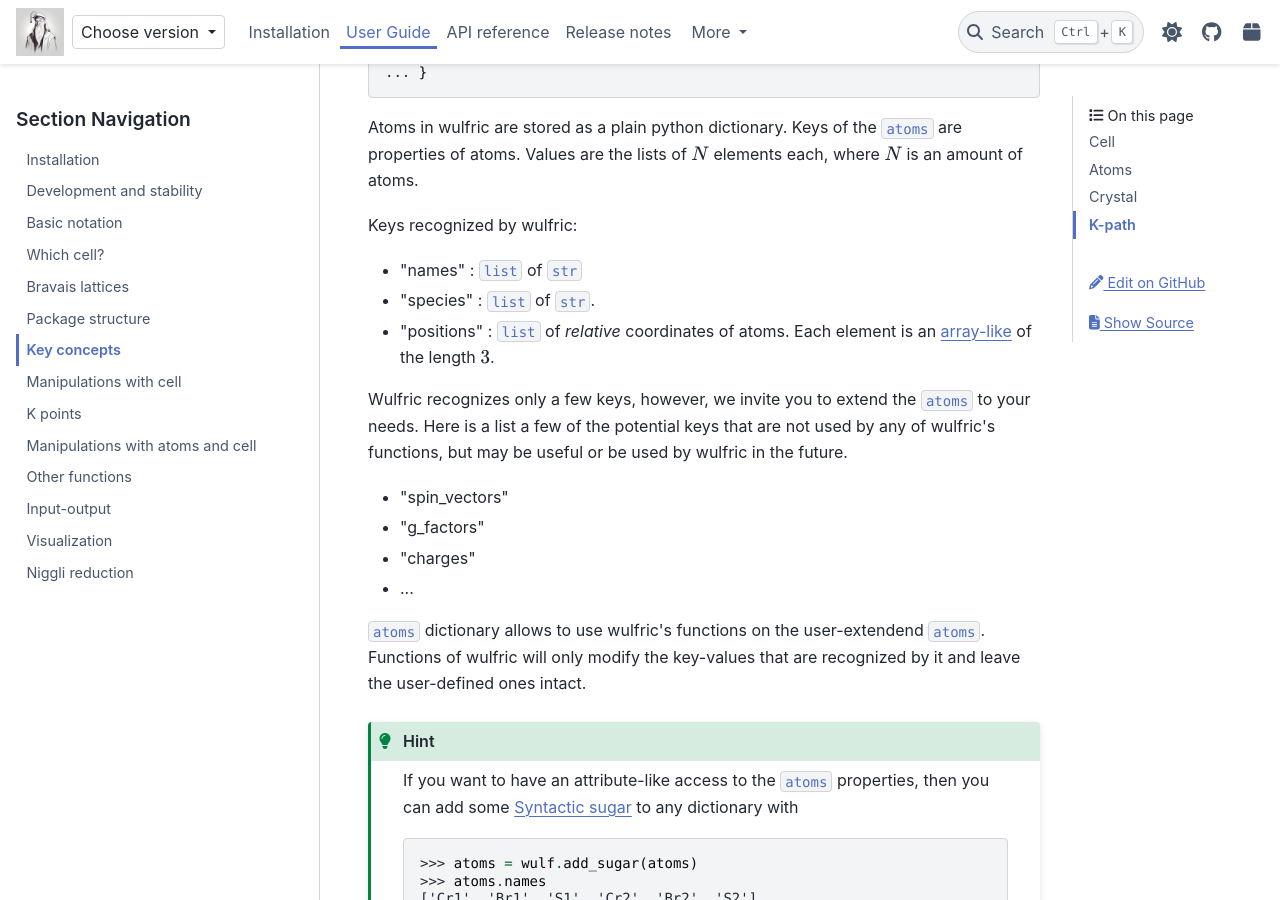
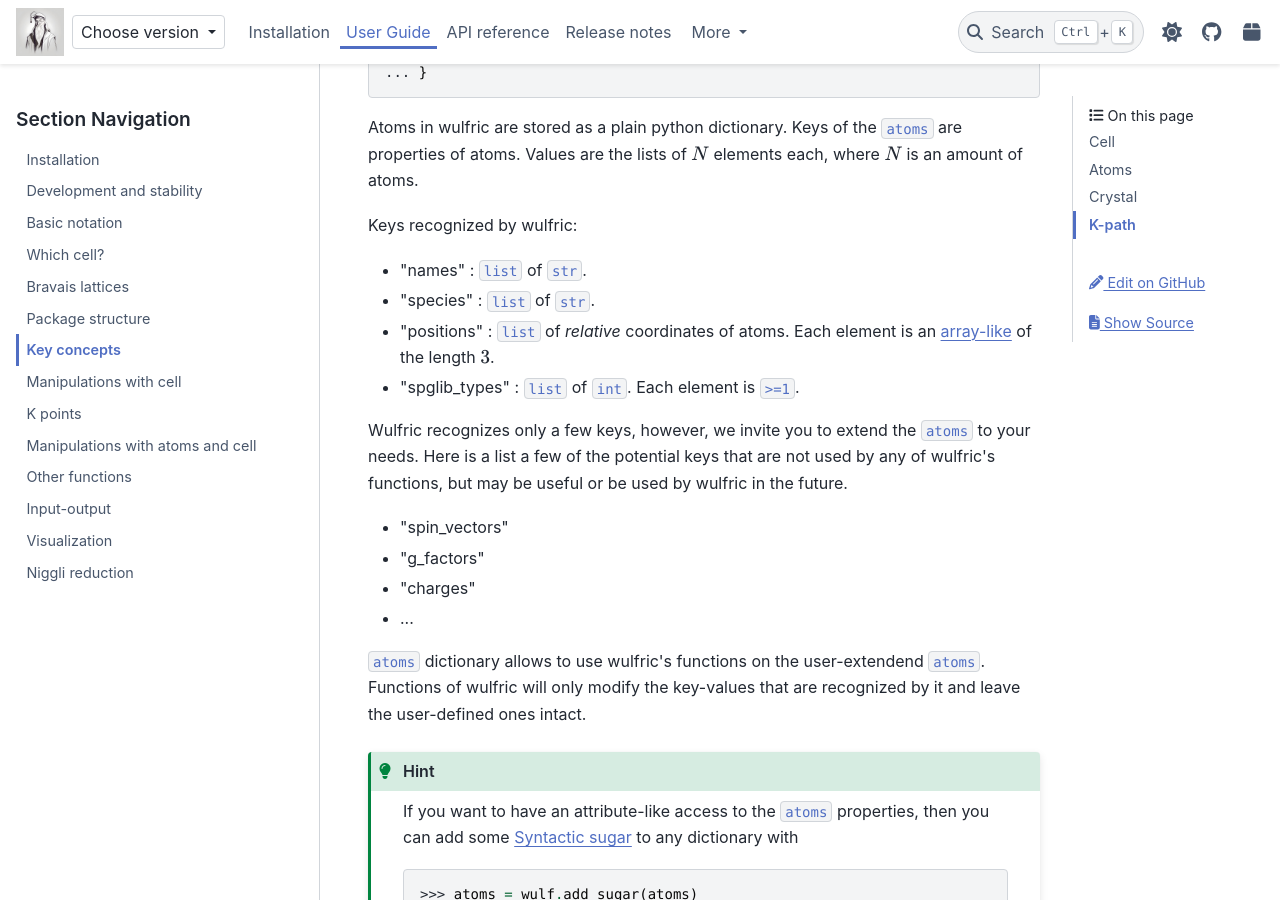
Before and after one commit to adrybakov/wulfric, a Sphinx documentation site: the page built from docs/source/user-guide/usage/key-concepts.rst, in a window 1280 px wide and 900 px high, scrolled down 1475 px. Built offline with Sphinx 7.4.7 and the PyData theme 0.15.4, drawn with Linux system fonts in a browser that asks for light colours; a script that is not in the unit is left out.

Commit message:
Update docs

```diff
--- a/docs/source/user-guide/usage/key-concepts.rst
+++ b/docs/source/user-guide/usage/key-concepts.rst
@@ -84,12 +84,14 @@ an amount of atoms.
 Keys recognized by wulfric:
 
 *   "names" :
-    ``list`` of ``str``
+    ``list`` of ``str``.
 *   "species" :
     ``list`` of ``str``.
 *   "positions" :
     ``list`` of *relative* coordinates of atoms. Each element is an |array-like|_ of the
     length :math:`3`.
+*   "spglib_types" :
+    ``list`` of ``int``. Each element is ``>=1``.
 
 Wulfric recognizes only a few keys, however, we invite you to extend the ``atoms``
 to your needs. Here is a list a few of the potential keys that are not used by any of
```
Also changed, not shown: docs/source/api/crystal.rst (+8 -0 lines).
